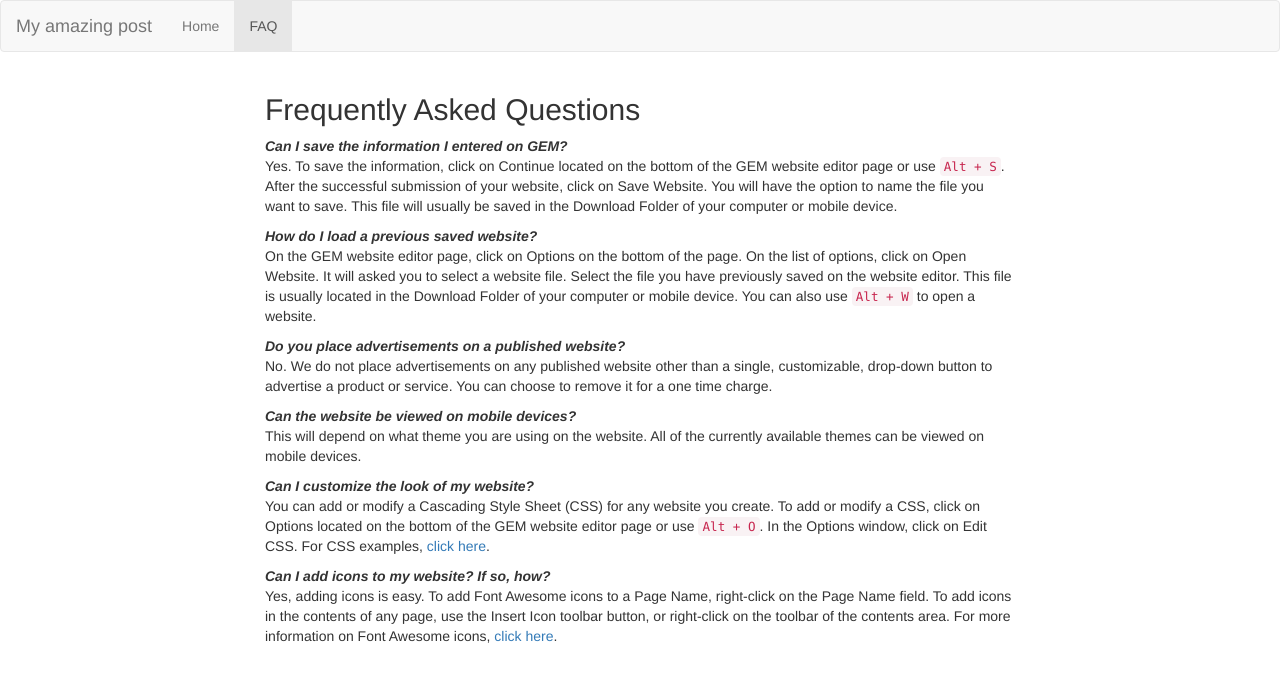
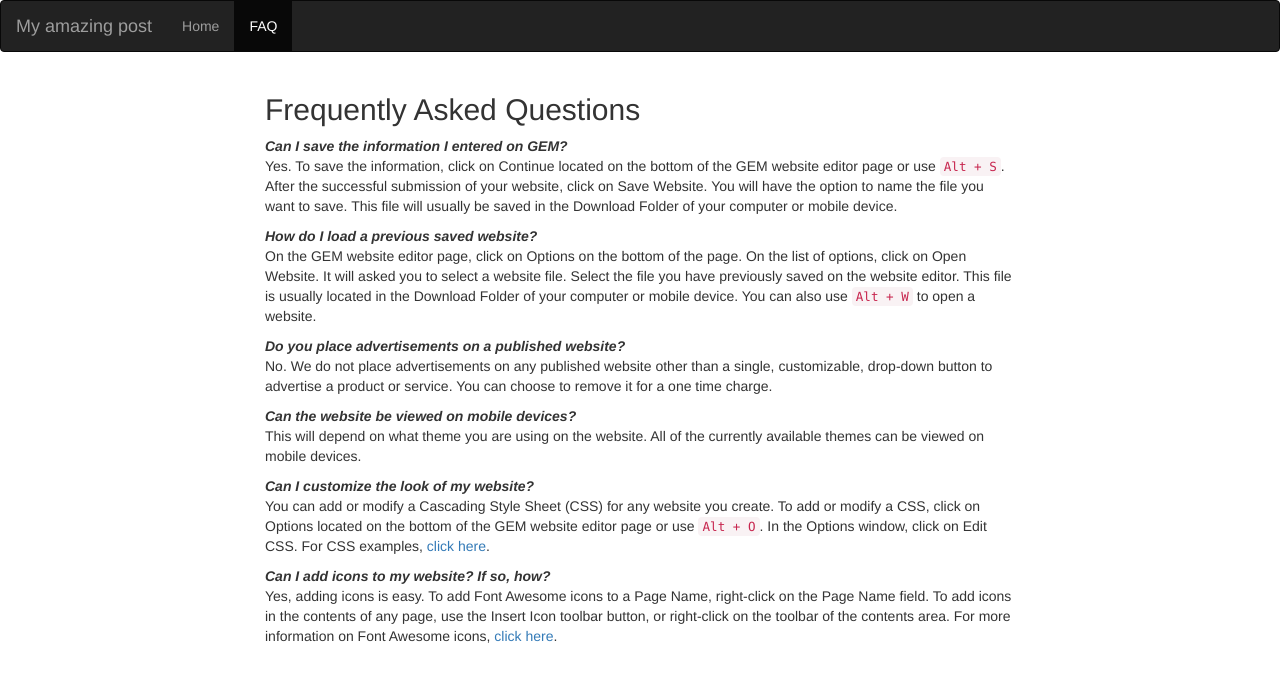
Before and after one commit to emrickj/emrickj.github.io, a Jekyll site: the page built from _webpages/2.md, in a window 1280 px wide. Shown: the top 682 px of the page. Built offline with Jekyll 4.4.1, drawn with Linux system fonts in a browser that asks for light colours; nearby versions of some CDN libraries.

Commit message:
Add files via upload

```diff
--- a/_layouts/page.html
+++ b/_layouts/page.html
@@ -13,7 +13,7 @@
    </style>
 </head>
 <body class='page1' id='demo'>
-<nav class="navbar navbar-default">
+<nav class="navbar navbar-inverse">
   <div class="container-fluid">
     <div class="navbar-header">
       <button type="button" class="navbar-toggle" data-toggle="collapse" data-target="#myNavbar">
```
